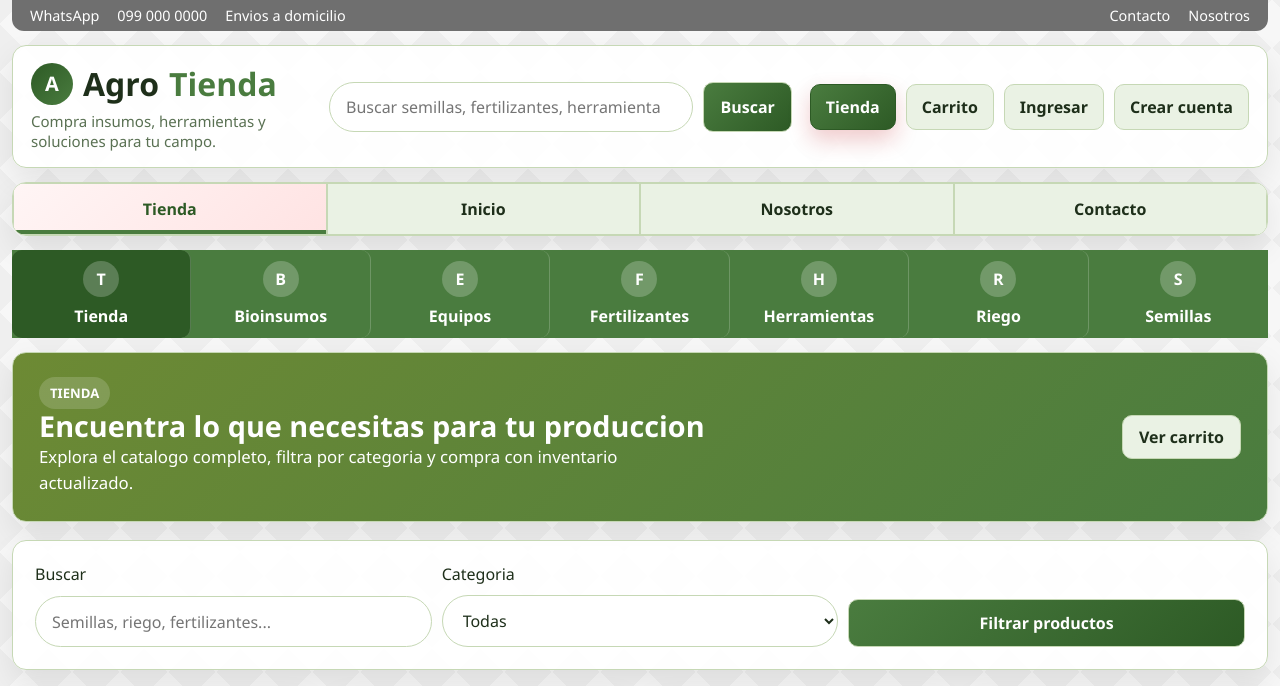
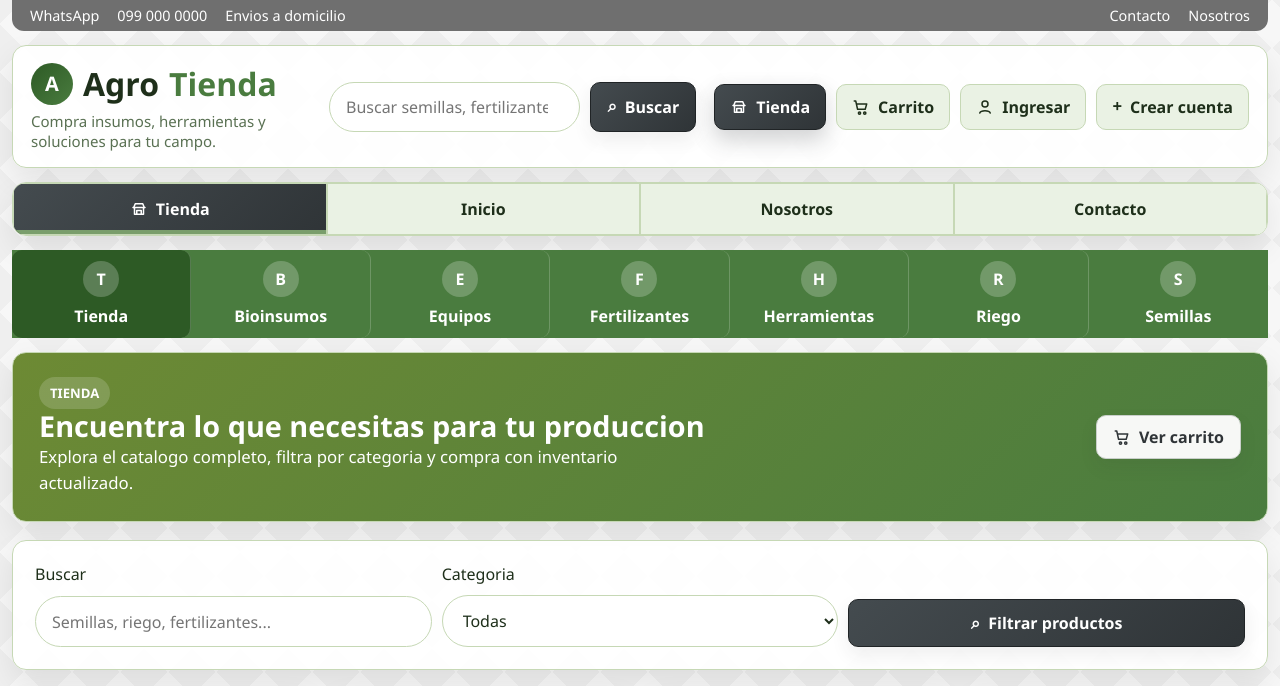
Before and after one commit to juanskap/Agrotienda, a PHP site: page /store.php in a window 1280 px wide. Shown: the top 686 px of the page. Run offline with PHP 8.4, Linux system fonts and the light colour scheme.

Commit message:
arreglo de targetas

```diff
--- a/app/bootstrap.php
+++ b/app/bootstrap.php
@@ -288,7 +288,7 @@ function productSeedData(): array
             'price' => 24.90,
             'stock' => 30,
             'emoji' => '',
-            'image_url' => 'https://images.pexels.com/photos/18014450/pexels-photo-18014450.jpeg?auto=compress&cs=tinysrgb&w=1200',
+            'image_url' => 'https://images.unsplash.com/photo-1703535356824-7bc15571bfe5?auto=format&fit=crop&q=80&w=1200',
             'short_description' => 'Semilla para siembra comercial y de prueba.',
             'description' => 'Semilla certificada con buen porcentaje de germinacion, recomendada para productores que buscan estabilidad y rendimiento.',
         ],
@@ -299,7 +299,7 @@ function productSeedData(): array
             'price' => 31.50,
             'stock' => 28,
             'emoji' => '',
-            'image_url' => 'https://images.pexels.com/photos/31492484/pexels-photo-31492484.jpeg?auto=compress&cs=tinysrgb&w=1200',
+            'image_url' => 'https://images.unsplash.com/photo-1655130944329-b3a63166f6b5?auto=format&fit=crop&q=80&w=1200',
             'short_description' => 'Formula pensada para nutricion vegetal.',
             'description' => 'Fertilizante de uso versatil para mejorar vigor, floracion y desarrollo de fruto en cultivos de ciclo medio y largo.',
         ],
@@ -310,7 +310,7 @@ function productSeedData(): array
             'price' => 18.20,
             'stock' => 42,
             'emoji' => '',
-            'image_url' => 'https://images.pexels.com/photos/26903736/pexels-photo-26903736.jpeg?auto=compress&cs=tinysrgb&w=1200',
+            'image_url' => 'https://images.unsplash.com/photo-1748432171507-c1d62fe2e859?auto=format&fit=crop&q=80&w=1200',
             'short_description' => 'Riego eficiente para parcelas y huertos.',
             'description' => 'Kit base para microaspersion con piezas listas para instalar en huertos, viveros y pequenos modulos de produccion.',
         ],
@@ -321,7 +321,7 @@ function productSeedData(): array
             'price' => 22.00,
             'stock' => 18,
             'emoji' => '',
-            'image_url' => 'https://images.pexels.com/photos/12142540/pexels-photo-12142540.jpeg?auto=compress&cs=tinysrgb&w=1200',
+            'image_url' => 'https://images.unsplash.com/photo-1588311082740-88c1b480d72d?auto=format&fit=crop&q=80&w=1200',
             'short_description' => 'Herramienta ergonomica para poda diaria.',
             'description' => 'Tijera con hoja reforzada y agarre comodo para labores de poda y mantenimiento en finca o jardin productivo.',
         ],
@@ -332,7 +332,7 @@ function productSeedData(): array
             'price' => 16.80,
             'stock' => 35,
             'emoji' => '',
-            'image_url' => 'https://images.pexels.com/photos/13253192/pexels-photo-13253192.jpeg?auto=compress&cs=tinysrgb&w=1200',
+            'image_url' => 'https://images.unsplash.com/photo-1621459557554-60a70d3d61ce?auto=format&fit=crop&q=80&w=1200',
             'short_description' => 'Complemento para manejo foliar.',
             'description' => 'Bioinsumo foliar para fortalecer el desarrollo vegetativo y acompanar esquemas de nutricion mas sostenibles.',
         ],
@@ -343,7 +343,7 @@ function productSeedData(): array
             'price' => 42.00,
             'stock' => 12,
             'emoji' => '',
-            'image_url' => 'https://images.pexels.com/photos/8279725/pexels-photo-8279725.jpeg?auto=compress&cs=tinysrgb&w=1200',
+            'image_url' => 'https://images.unsplash.com/photo-1690986375486-460dc48dd499?auto=format&fit=crop&q=80&w=1200',
             'short_description' => 'Equipo liviano para aplicacion de tratamientos.',
             'description' => 'Fumigadora de uso frecuente para aplicaciones agricolas, con arnes comodo y presion uniforme.',
         ],
--- a/app/layout.php
+++ b/app/layout.php
@@ -73,7 +73,7 @@ function renderHeader(string $title, array $options = []): void
           <?php if ($activeCategory !== ''): ?>
             <input type="hidden" name="category" value="<?= e($activeCategory) ?>">
           <?php endif; ?>
-          <button class="btn primary" type="submit">Buscar</button>
+          <button class="btn primary" type="submit"><span class="btn-symbol">⌕</span> Buscar</button>
         </form>
       <?php endif; ?>
       <nav class="nav nav-account">
@@ -81,8 +81,8 @@ function renderHeader(string $title, array $options = []): void
           <a class="<?= $isCurrentGroup(['admin.php', 'admin_products.php']) ?>" href="admin.php">Admin</a>
           <a href="logout.php">Salir</a>
         <?php else: ?>
-          <a class="<?= $isCurrentGroup(['store.php', 'product.php']) ?>" href="store.php">Tienda</a>
-          <a class="<?= trim($isCurrent('cart.php')) ?>" href="cart.php">Carrito</a>
+          <a class="<?= $isCurrentGroup(['store.php', 'product.php']) ?>" href="store.php"><svg class="btn-icon" viewBox="0 0 24 24" aria-hidden="true"><path d="M4 10h16"></path><path d="M5 10l2-5h10l2 5"></path><path d="M6 10v9h12v-9"></path><path d="M9 19v-5h6v5"></path></svg> Tienda</a>
+          <a class="<?= trim($isCurrent('cart.php')) ?>" href="cart.php"><svg class="btn-icon" viewBox="0 0 24 24" aria-hidden="true"><path d="M3 4h2l2.4 11h10.2l2-7H7"></path><circle cx="10" cy="20" r="1.5"></circle><circle cx="17" cy="20" r="1.5"></circle></svg> Carrito</a>
           <?php if ($user): ?>
             <a class="<?= $isCurrentGroup(['account.php', 'order.php']) ?>" href="account.php">Mi cuenta</a>
             <?php if ($user['role'] === 'admin'): ?>
@@ -90,8 +90,8 @@ function renderHeader(string $title, array $options = []): void
             <?php endif; ?>
             <a href="logout.php">Salir</a>
           <?php else: ?>
-            <a class="<?= trim($isCurrent('login.php')) ?>" href="login.php">Ingresar</a>
-            <a class="<?= trim($isCurrent('register.php')) ?>" href="register.php">Crear cuenta</a>
+            <a class="<?= trim($isCurrent('login.php')) ?>" href="login.php"><svg class="btn-icon" viewBox="0 0 24 24" aria-hidden="true"><circle cx="12" cy="8" r="4"></circle><path d="M5 20c1.5-4 12.5-4 14 0"></path></svg> Ingresar</a>
+            <a class="<?= trim($isCurrent('register.php')) ?>" href="register.php"><span class="btn-symbol">+</span> Crear cuenta</a>
           <?php endif; ?>
         <?php endif; ?>
       </nav>
@@ -107,7 +107,7 @@ function renderHeader(string $title, array $options = []): void
       </nav>
     <?php else: ?>
       <nav class="section-nav">
-        <a href="store.php" class="<?= $isCurrentGroup(['store.php', 'product.php']) ?>">Tienda</a>
+        <a href="store.php" class="<?= $isCurrentGroup(['store.php', 'product.php']) ?>"><svg class="btn-icon" viewBox="0 0 24 24" aria-hidden="true"><path d="M4 10h16"></path><path d="M5 10l2-5h10l2 5"></path><path d="M6 10v9h12v-9"></path><path d="M9 19v-5h6v5"></path></svg> Tienda</a>
         <a href="index.php" class="<?= $currentPage === 'index.php' ? 'is-active' : '' ?>">Inicio</a>
         <a href="nosotros.php" class="<?= $currentPage === 'nosotros.php' ? 'is-active' : '' ?>">Nosotros</a>
         <a href="contacto.php" class="<?= $currentPage === 'contacto.php' ? 'is-active' : '' ?>">Contacto</a>
--- a/assets/app.css
+++ b/assets/app.css
@@ -10,6 +10,9 @@
   --primary-dark: #2d5a25;
   --secondary: #7a9e6c;
   --accent: #d99f3c;
+  --button-dark: #2f3437;
+  --button-dark-hover: #444b4f;
+  --button-dark-border: #202426;
   --success-bg: #eaf6ea;
   --success-text: #24572d;
   --danger-bg: #fdeaea;
@@ -304,6 +307,10 @@ textarea {
 .btn,
 .category-link,
 .section-nav a {
+  display: inline-flex;
+  align-items: center;
+  justify-content: center;
+  gap: 8px;
   border-radius: 10px;
   padding: 11px 15px;
   font-weight: 700;
@@ -336,14 +343,14 @@ textarea {
 .nav a:hover,
 .section-nav a:hover,
 .btn.light:hover {
-  background: #fff5f5;
-  border-color: #ffb6b6;
-  color: var(--primary-dark);
+  background: #ecefed;
+  border-color: #aeb6b0;
+  color: var(--button-dark);
 }
 
 .btn.primary:hover {
-  filter: brightness(1.05) saturate(1.08);
-  box-shadow: 0 14px 28px rgba(187, 16, 24, 0.24);
+  background: linear-gradient(135deg, #555d62, var(--button-dark-hover));
+  box-shadow: 0 14px 28px rgba(47, 52, 55, 0.24);
 }
 
 .btn.danger:hover {
@@ -382,16 +389,16 @@ textarea {
 }
 
 .section-nav a.is-active {
-  background: linear-gradient(135deg, #fff5f5, #ffe3e3);
-  color: var(--primary-dark);
-  box-shadow: inset 0 -4px 0 var(--primary);
+  background: linear-gradient(135deg, var(--button-dark-hover), var(--button-dark));
+  color: #fff;
+  box-shadow: inset 0 -4px 0 var(--secondary);
 }
 
 .nav a.is-active {
-  background: linear-gradient(135deg, var(--primary), var(--primary-dark));
-  border-color: var(--primary-dark);
+  background: linear-gradient(135deg, var(--button-dark-hover), var(--button-dark));
+  border-color: var(--button-dark-border);
   color: #fff;
-  box-shadow: 0 10px 22px rgba(187, 16, 24, 0.22);
+  box-shadow: 0 10px 22px rgba(47, 52, 55, 0.22);
 }
 
 .category-strip {
@@ -1010,12 +1017,14 @@ textarea {
   justify-content: center;
   gap: 8px;
   cursor: pointer;
-  color: var(--text);
-  background: var(--surface-soft);
-  border: 1px solid var(--border);
+  color: var(--button-dark);
+  background: #f7f8f6;
+  border: 1px solid #c9cfca;
+  border-radius: 10px;
   text-align: center;
   min-height: 44px;
   padding: 0 16px;
+  box-shadow: 0 8px 18px rgba(47, 52, 55, 0.08);
 }
 
 @media (max-width: 640px) {
@@ -1028,7 +1037,32 @@ textarea {
 
 .btn.primary {
   color: #fff;
-  background: linear-gradient(135deg, var(--primary), var(--primary-dark));
+  background: linear-gradient(135deg, var(--button-dark-hover), var(--button-dark));
+  border-color: var(--button-dark-border);
+}
+
+.btn.light {
+  color: var(--button-dark);
+  background: #f7f8f6;
+  border-color: #c9cfca;
+}
+
+.btn-symbol {
+  color: currentColor;
+  font-size: 1.05em;
+  line-height: 1;
+}
+
+.btn-icon {
+  width: 18px;
+  height: 18px;
+  flex: 0 0 18px;
+  color: currentColor;
+  stroke: currentColor;
+  stroke-width: 2;
+  stroke-linecap: round;
+  stroke-linejoin: round;
+  fill: none;
 }
 
 .btn.full { width: 100%; }
@@ -2076,8 +2110,8 @@ th { color: var(--muted); }
   transition: all 0.15s;
 }
 
-.page-link:hover { border-color: var(--primary); color: var(--primary); }
-.page-link.is-active { background: var(--primary); color: #fff; border-color: var(--primary); }
+.page-link:hover { border-color: var(--button-dark); color: var(--button-dark); }
+.page-link.is-active { background: var(--button-dark); color: #fff; border-color: var(--button-dark); }
 
 @media (max-width: 760px) {
   .shell {
--- a/store.php
+++ b/store.php
@@ -47,7 +47,7 @@ renderHeader('Tienda', [
     <h1>Encuentra lo que necesitas para tu produccion</h1>
     <p><?= $category !== '' ? 'Categoria activa: ' . e($category) . '.' : 'Explora el catalogo completo, filtra por categoria y compra con inventario actualizado.' ?></p>
   </div>
-  <a class="btn light" href="cart.php">Ver carrito</a>
+  <a class="btn light" href="cart.php"><svg class="btn-icon" viewBox="0 0 24 24" aria-hidden="true"><path d="M3 4h2l2.4 11h10.2l2-7H7"></path><circle cx="10" cy="20" r="1.5"></circle><circle cx="17" cy="20" r="1.5"></circle></svg> Ver carrito</a>
 </section>
 
 <section class="store-toolbar">
@@ -67,7 +67,7 @@ renderHeader('Tienda', [
     </div>
     <div class="field">
       <label>&nbsp;</label>
-      <button class="btn primary full" type="submit">Filtrar productos</button>
+      <button class="btn primary full" type="submit"><span class="btn-symbol">⌕</span> Filtrar productos</button>
     </div>
   </form>
 </section>
@@ -104,7 +104,7 @@ renderHeader('Tienda', [
           <input type="hidden" name="product_id" value="<?= (int) $product['id'] ?>">
           <input type="hidden" name="quantity" value="1">
           <input type="hidden" name="_redirect" value="<?= e($_SERVER['REQUEST_URI']) ?>">
-          <button class="btn primary full" type="submit">Agregar al carrito</button>
+          <button class="btn primary full" type="submit"><span class="btn-symbol">+</span> Agregar al carrito</button>
         </form>
       </div>
     </article>
```
Also changed, not shown: storage/agrotienda.sqlite, 2 other files.
